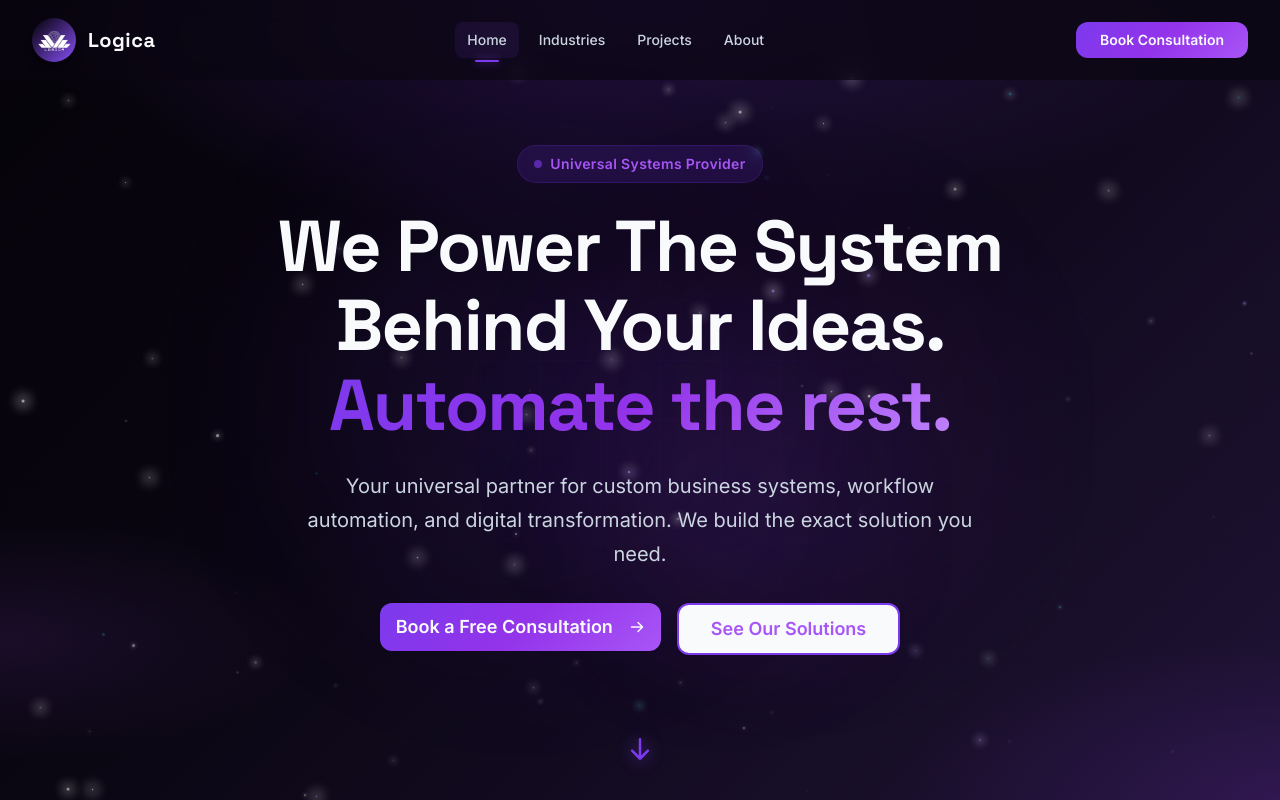
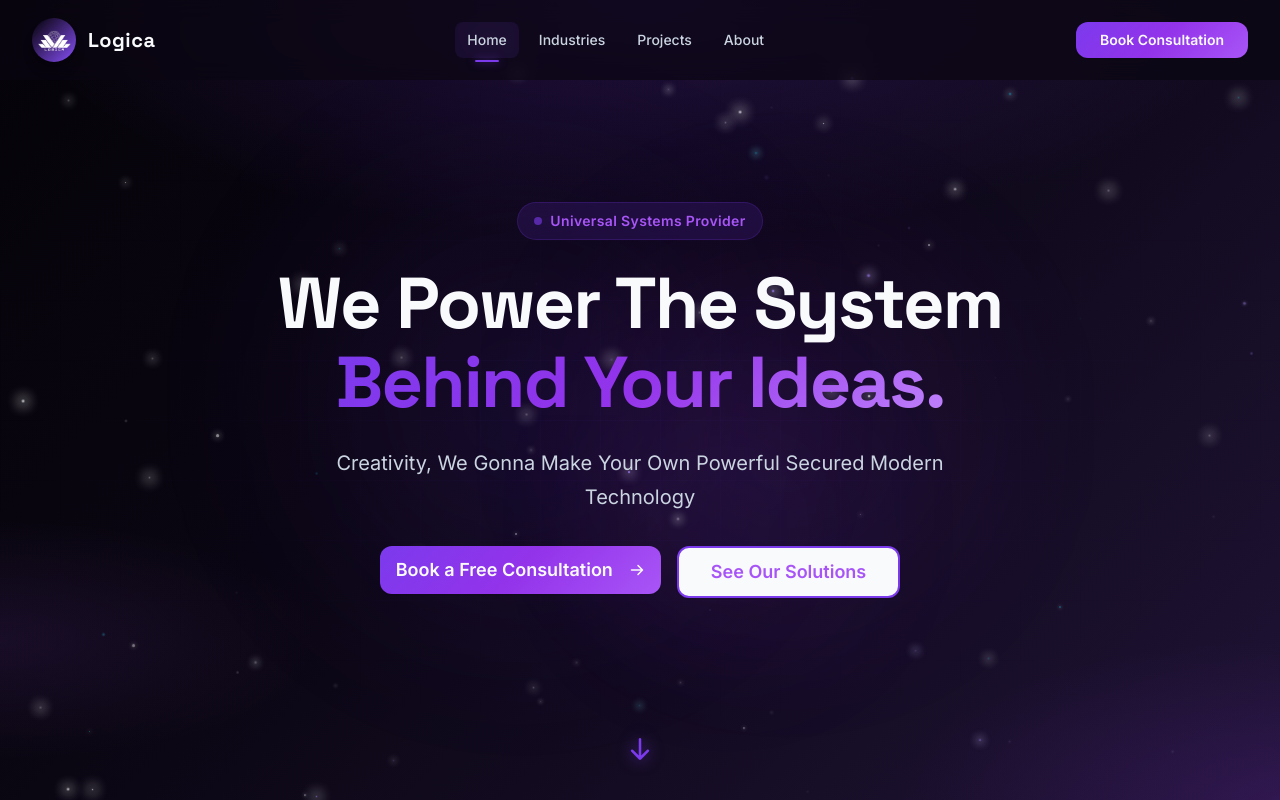
Before and after one commit to uvltechnology/uvl-technology-marke, a React (Vite) app: page / in a window 1280 px wide. Shown: the top 800 px of the page. Built offline with nearby package versions, Linux system fonts and the light colour scheme.

Commit message:
Update the Tagline

```diff
--- a/src/pages/Home.jsx
+++ b/src/pages/Home.jsx
@@ -208,12 +208,12 @@ export default function Home() {
 					</motion.div>
 
 					<h1 className="hero-title text-[#F8FAFC] mb-8 text-5xl md:text-6xl lg:text-7xl font-extrabold leading-[1.1] tracking-tight">
-						 We Power The System Behind Your Ideas.<br />
-						<span className="gradient-text bg-gradient-to-r from-[#7C3AED] via-[#9333EA] to-[#C084FC] bg-clip-text text-transparent">Automate the rest.</span>
+						 We Power The System<br />
+						<span className="gradient-text bg-gradient-to-r from-[#7C3AED] via-[#9333EA] to-[#C084FC] bg-clip-text text-transparent">Behind Your Ideas.</span>
 					</h1>
 
 					<p className="hero-subtitle text-lg md:text-xl lg:text-2xl text-[#CBD5E1] mb-12 max-w-3xl mx-auto leading-relaxed">
-						Your universal partner for custom business systems, workflow automation, and digital transformation. We build the exact solution you need.
+						Creativity, We Gonna Make Your Own Powerful Secured Modern Technology
 					</p>
 
 					<div className="hero-cta flex flex-col sm:flex-row gap-4 justify-center">
--- a/src/pages/Projects.jsx
+++ b/src/pages/Projects.jsx
@@ -137,12 +137,6 @@ export default function Projects() {
         {/* Layer 4: Vignette overlay */}
         <div className="stage-vignette" />
 
-        {/* Layer 5: Neon horizon platform */}
-        <div className="stage-platform">
-          <div className="platform-glow-line" />
-          <div className="platform-reflection-surface" />
-          <div className="platform-ambient-glow" />
-        </div>
 
         {/* Header */}
         <header className="stage-header">
@@ -189,14 +183,6 @@ export default function Projects() {
                     className="screen-image"
                     loading="lazy"
                   />
-
-
-
-                  {/* Cube floor reflection (Layer 8) */}
-                  <div className="cube-reflection" />
-
-                  {/* Cube glow on floor */}
-                  <div className="cube-floor-glow" />
 
                   {/* Project name label */}
                   <div className="item-label">
--- a/src/styles/galaxy.css
+++ b/src/styles/galaxy.css
@@ -1322,7 +1322,7 @@
   display: none;
   position: absolute;
   top: 50%;
-  right: -20px;
+  right: -10px;
   transform: translateY(-50%);
   width: 28px;
   height: 28px;
@@ -1349,7 +1349,7 @@
   }
 
   #projects-page .item-label {
-    bottom: 40px;
+    bottom: -30px;
   }
 }
 
```
